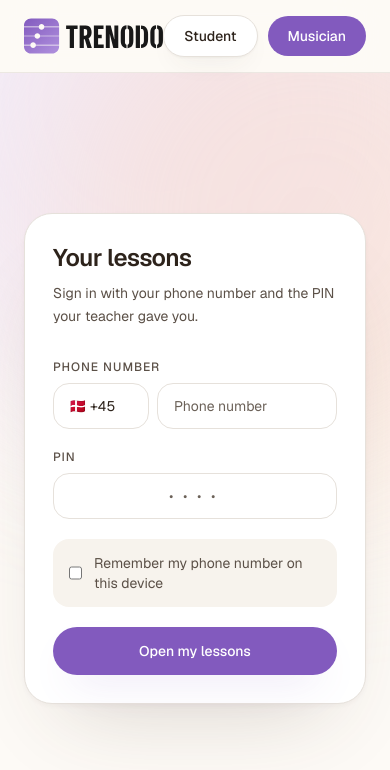
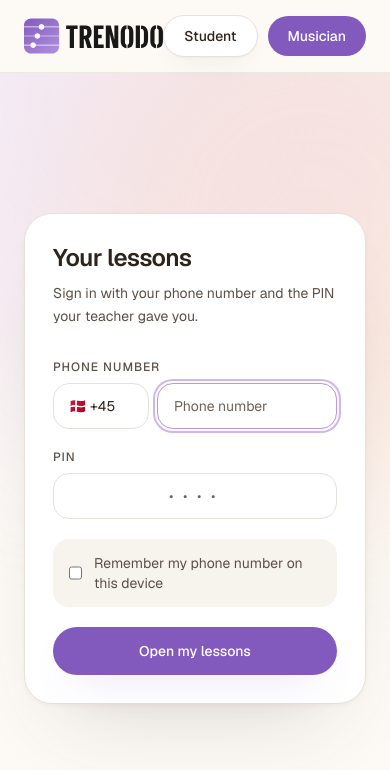
Before and after one commit to glen-michaelsen/hedwig, a Next.js app: page /login in a window 390 px wide. Shown: the top 770 px of the page. Built offline with nearby package versions, Linux system fonts and the light colour scheme.

Commit message:
Auto-focus student login fields (GM-9)
Focus the phone field on load, or the PIN field when a saved phone
number is prefilled from localStorage.

```diff
--- a/app/_components/phone-input.tsx
+++ b/app/_components/phone-input.tsx
@@ -64,6 +64,7 @@ export function PhoneInput({
   defaultValue,
   required,
   autoComplete = "tel",
+  autoFocus,
   onValueChange,
 }: {
   name: string;
@@ -72,6 +73,7 @@ export function PhoneInput({
   defaultValue?: string | null;
   required?: boolean;
   autoComplete?: string;
+  autoFocus?: boolean;
   onValueChange?: (e164: string) => void;
 }) {
   const options = useCountryOptions();
@@ -164,6 +166,7 @@ export function PhoneInput({
         type="tel"
         inputMode="tel"
         autoComplete={autoComplete}
+        autoFocus={autoFocus}
         placeholder="Phone number"
         value={national}
         onChange={(event) => handleNumberChange(event.target.value)}
--- a/app/login/page.tsx
+++ b/app/login/page.tsx
@@ -3,6 +3,7 @@
 import {
   useActionState,
   useEffect,
+  useRef,
   useState,
   useSyncExternalStore,
 } from "react";
@@ -63,7 +64,14 @@ export default function StudentLoginPage() {
   // Ticked by default when there's already a number saved, until the student
   // says otherwise.
   const [rememberChoice, setRememberChoice] = useState<boolean | null>(null);
-  const remember = rememberChoice ?? savedPhone !== null;
+  const hasSavedPhone = savedPhone !== null;
+  const remember = rememberChoice ?? hasSavedPhone;
+
+  const pinRef = useRef<HTMLInputElement>(null);
+  // Phone is prefilled from a saved number, so the PIN is what's missing.
+  useEffect(() => {
+    if (hasSavedPhone) pinRef.current?.focus();
+  }, [hasSavedPhone]);
 
   useEffect(() => {
     try {
@@ -132,6 +140,7 @@ export default function StudentLoginPage() {
             name="phone"
             defaultValue={savedPhone}
             onValueChange={setPhone}
+            autoFocus={!hasSavedPhone}
             required
           />
         </div>
@@ -141,6 +150,7 @@ export default function StudentLoginPage() {
             PIN
           </label>
           <input
+            ref={pinRef}
             className={`${input} text-center font-mono text-2xl tracking-[0.4em]`}
             id="pin"
             name="pin"
```
